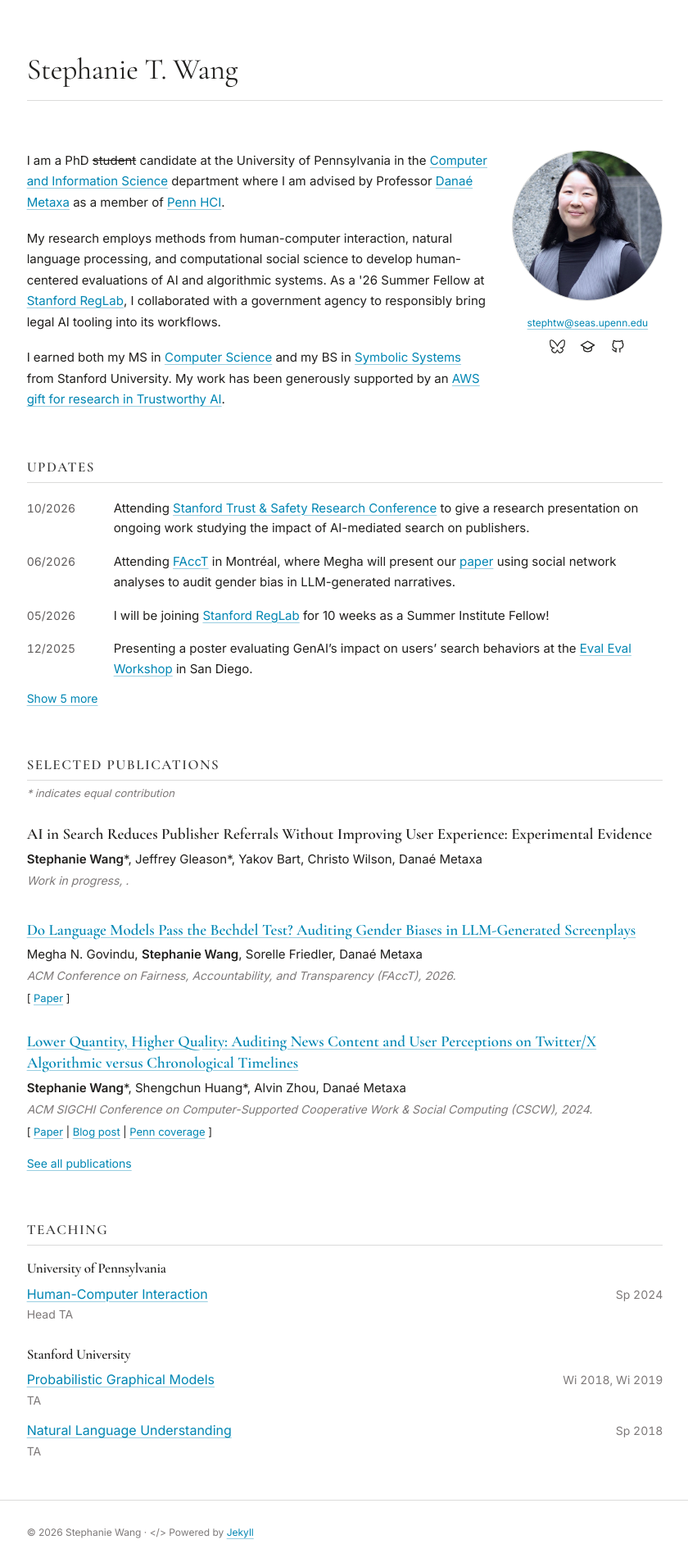
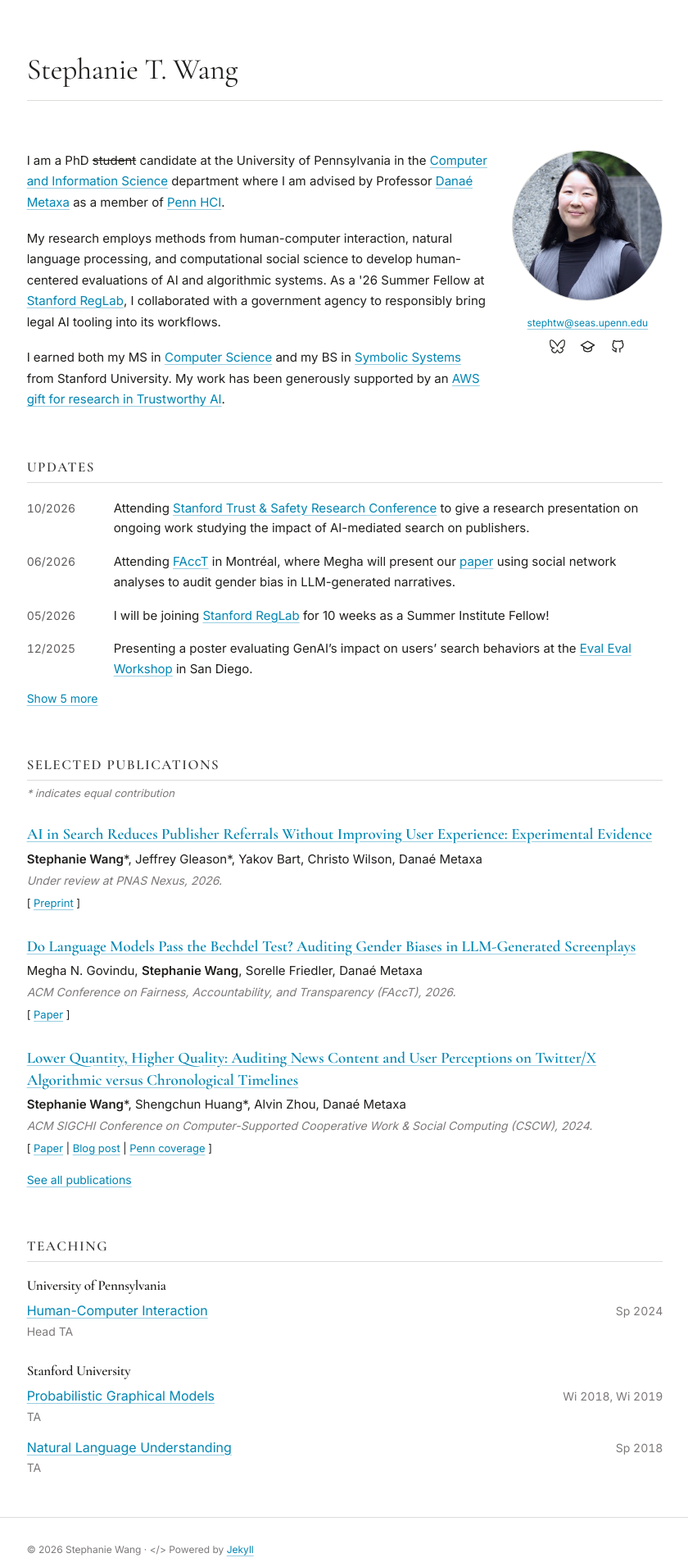
Before and after one commit to steph-w/steph-w.github.io, a Jekyll site: the page built from index.html, in a window 1280 px wide. Shown: the whole page at 82% size, without its empty margins (219-1059 px from the left). Built offline with Jekyll 4.4.1, drawn with Linux system fonts in a browser that asks for light colours.

Commit message:
preprint

```diff
--- a/_data/publications.yml
+++ b/_data/publications.yml
@@ -1,14 +1,19 @@
 - title: "LLM-Assisted Tracking of Congressional Spending Under Expired Authorization of Appropriations"
   venue: Work in progress
+  date: 1. September 2026
   authors: __Stephanie Wang__, Lindsey Gailmard, Casey Chen, Daniel E. Ho
 
 - title: "AI in Search Reduces Publisher Referrals Without Improving User Experience: Experimental Evidence"
-  venue: Work in progress
+  venue: Under review at PNAS Nexus
   authors: __Stephanie Wang__\*, Jeffrey Gleason*, Yakov Bart, Christo Wilson, Danaé Metaxa
+  date: 1. September 2026
+  link:
+    preprint: https://arxiv.org/pdf/2608.18352
   featured: true
 
 - title: "Admix: A Design Probe Exploring End-User Agency and Collective Interventions in Targeted Advertising"
-  venue: Work in progress
+  venue: In submission
+  date: 1. September 2026
   authors: __Stephanie Wang__, Princess Sampson, Mialy Rasetarinera, Danaé Metaxa
 
 - title: "Do Language Models Pass the Bechdel Test? Auditing Gender Biases in LLM-Generated Screenplays"
--- a/_includes/publication-list.html
+++ b/_includes/publication-list.html
@@ -6,10 +6,15 @@
 {% endif %}
 {% if include.limit %}{% assign pub_items = pub_items | slice: 0, include.limit %}{% endif %}
 {% for article in pub_items %}
+  {% assign link_url = article.link.url | default: article.link.preprint %}
+  {% assign link_label = "Paper" %}
+  {% if article.link.url == nil and article.link.preprint %}
+    {% assign link_label = "Preprint" %}
+  {% endif %}
   <article class="publication-item">
     <div class="publication-title">
-      {% if article.link and article.link.url %}
-        <a class="link" href="{{ article.link.url }}">{{ article.title | markdownify }}</a>
+      {% if article.link and link_url %}
+        <a class="link" href="{{ link_url }}">{{ article.title | markdownify }}</a>
       {% else %}
         {{ article.title | markdownify }}
       {% endif %}
@@ -19,8 +24,8 @@
 
     {% assign links = "" %}
 
-    {% if article.link and article.link.url %}
-      {% assign links = links | append: '<a class="link" href="' | append: article.link.url | append: '">Paper</a>' %}
+    {% if article.link and link_url %}
+      {% assign links = links | append: '<a class="link" href="' | append: link_url | append: '">' | append: link_label | append: '</a>' %}
     {% endif %}
 
     {% if article.blogpost and article.blogpost.url %}
```
Also changed, not shown: 7 other files.
